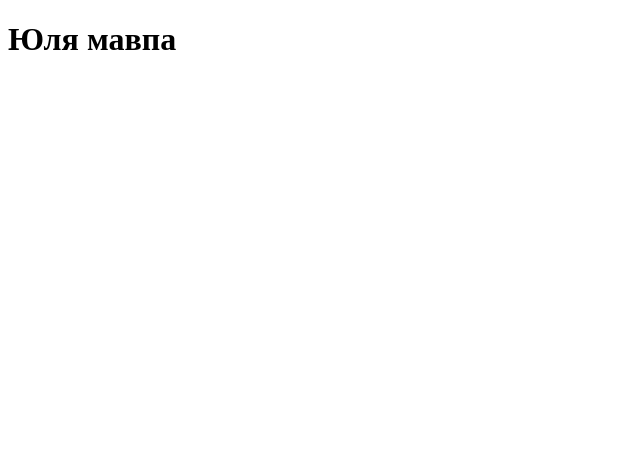
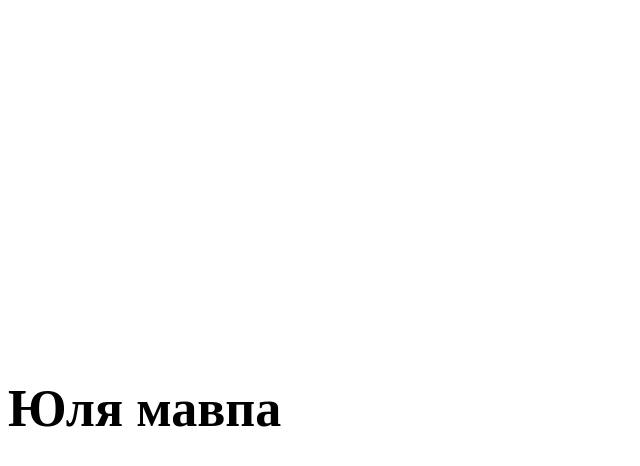
Before and after one commit to ivan-kolesen/pwa, a plain HTML site: page index.html in a window 1280 px wide. Shown: the whole page, without its empty margins (0-640 px from the left). Drawn offline with Linux system fonts and the light colour scheme.

Commit message:
fifth commit

```diff
--- a/index.html
+++ b/index.html
@@ -13,7 +13,9 @@
 
 <body>
 
-  <h1>Юля мавпа</h1>
+  <div style="height: 100vh; width: 100vw; display: flex; kustify-content: center; align-items:center">
+    <h1 style="font-size: 52px;">Юля мавпа</h1>
+  </div>
 
   <script src="./index.js"></script>
 </body>
```
